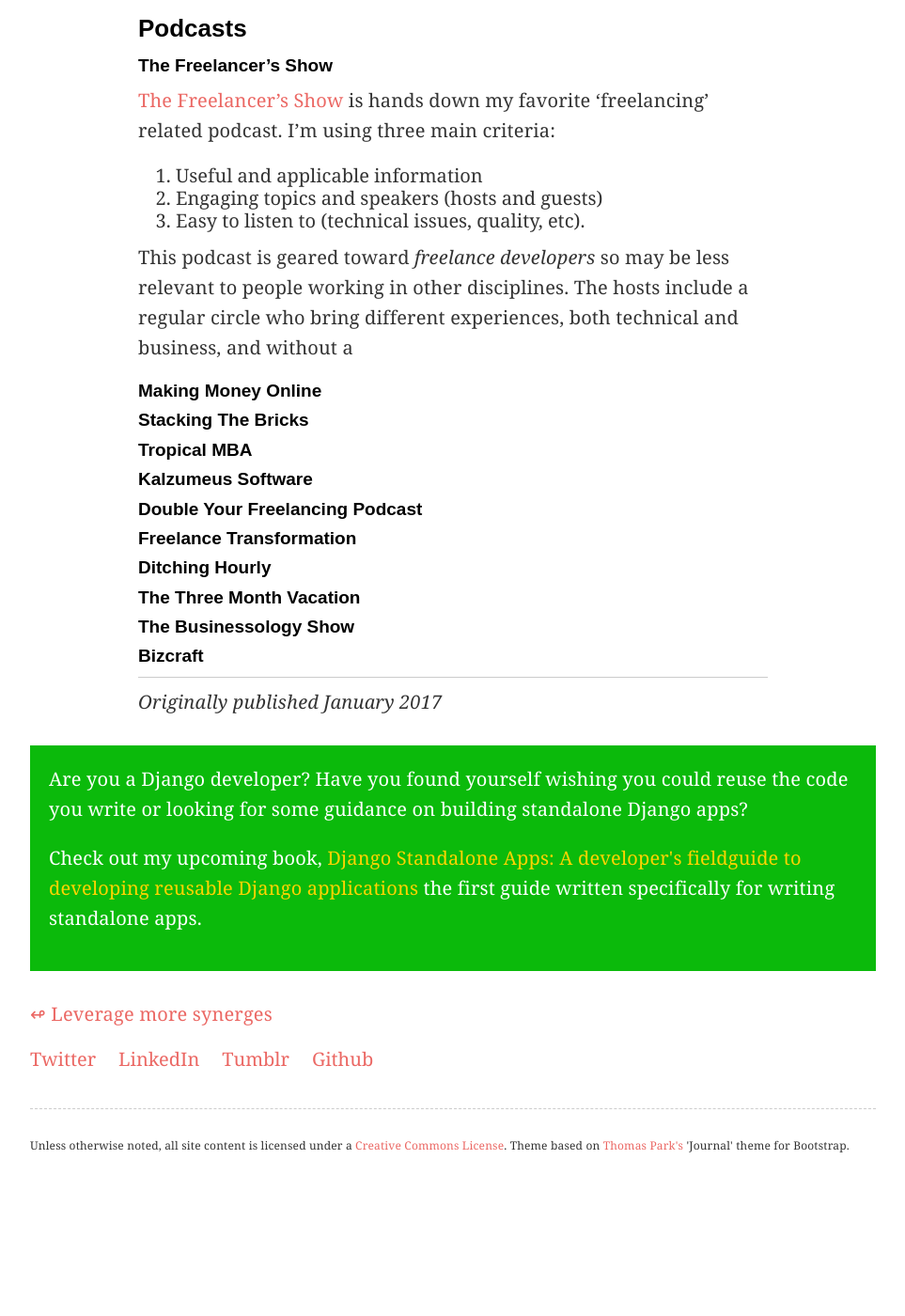
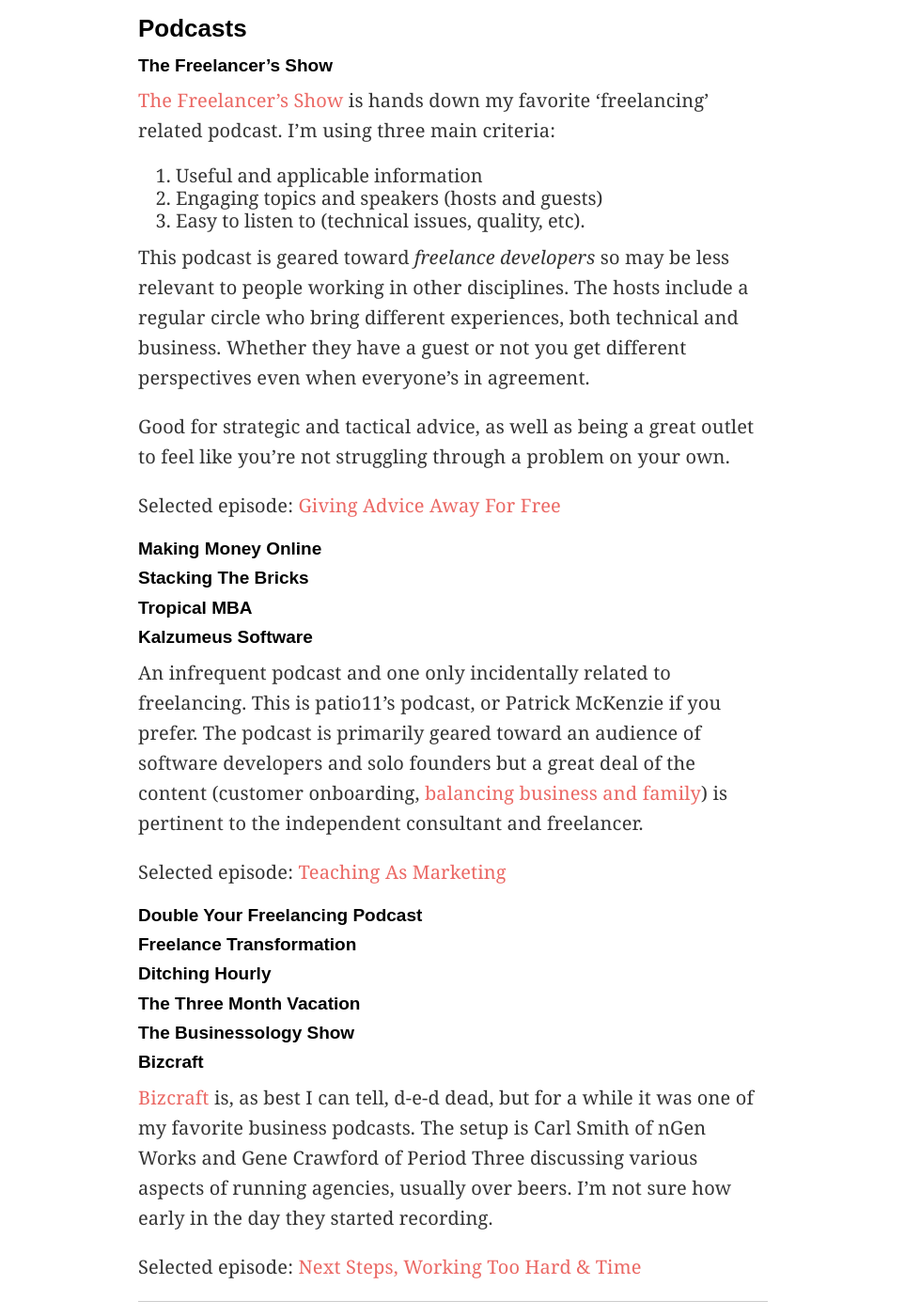
Before and after one commit to bennylope/bennylope.github.com, a Jekyll site: the page built from _posts/2017-01-30-freelance-resources.md, in a window 1280 px wide and 1400 px high, scrolled down 2799 px. Shown: the whole window at 94% size, without its empty margins (158-1121 px from the left). Built offline with Jekyll 4.4.1, drawn with Linux system fonts in a browser that asks for light colours; some web fonts are replaced; comment, search, counter and statistics services are not loaded; before the commit the page ends 4047 px from its top, so only the background shows below that.

Commit message:
Add add'l podcast info and links

```diff
--- a/_posts/2017-01-30-freelance-resources.md
+++ b/_posts/2017-01-30-freelance-resources.md
@@ -82,8 +82,15 @@
 2. Engaging topics and speakers (hosts and guests)
 3. Easy to listen to (technical issues, quality, etc).
 
-This podcast is geared toward *freelance developers* so may be less relevant to people working in other disciplines. The hosts include a regular circle who bring different
-experiences, both technical and business, and without a
+This podcast is geared toward *freelance developers* so may be less relevant to
+people working in other disciplines. The hosts include a regular circle who
+bring different experiences, both technical and business. Whether they have a
+guest or not you get different perspectives even when everyone's in agreement.
+
+Good for strategic and tactical advice, as well as being a great outlet to feel
+like you're not struggling through a problem on your own.
+
+Selected episode: [Giving Advice Away For Free](https://devchat.tv/freelancers/203-fs-giving-advice-away-for-free)
 
 #### Making Money Online
 
@@ -92,6 +99,15 @@
 #### Tropical MBA
 
 #### Kalzumeus Software
+
+An infrequent podcast and one only incidentally related to freelancing. This is
+patio11's podcast, or Patrick McKenzie if you prefer. The podcast is primarily
+geared toward an audience of software developers and solo founders but a great
+deal of the content (customer onboarding, [balancing business and
+family](http://www.kalzumeus.com/2015/01/15/kalzumeus-podcast-episode-10-putting-the-family-in-family-business/)) is
+pertinent to the independent consultant and freelancer.
+
+Selected episode: [Teaching As Marketing](http://www.kalzumeus.com/2013/08/27/kalzumeus-podcast-episode-6/)
 
 #### Double Your Freelancing Podcast
 
@@ -104,3 +120,10 @@
 #### The Businessology Show
 
 #### Bizcraft
+
+[Bizcraft](http://unmatchedstyle.com/bizcraft) is, as best I can tell, d-e-d dead, but for a while it was one of my
+favorite business podcasts. The setup is Carl Smith of nGen Works and Gene
+Crawford of Period Three discussing various aspects of running agencies, usually
+over beers. I'm not sure how early in the day they started recording.
+
+Selected episode: [Next Steps, Working Too Hard & Time](http://unmatchedstyle.com/news/bizcraft-episode-32.php)
```
